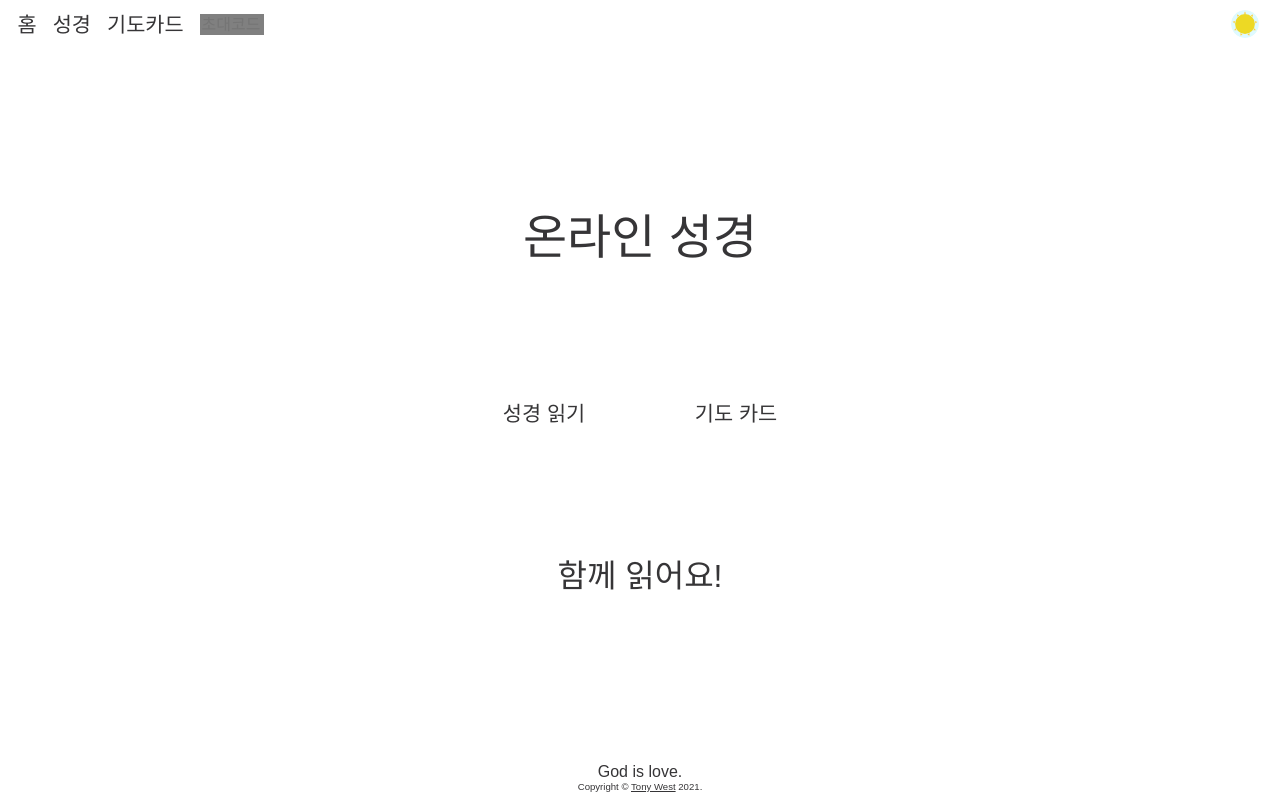
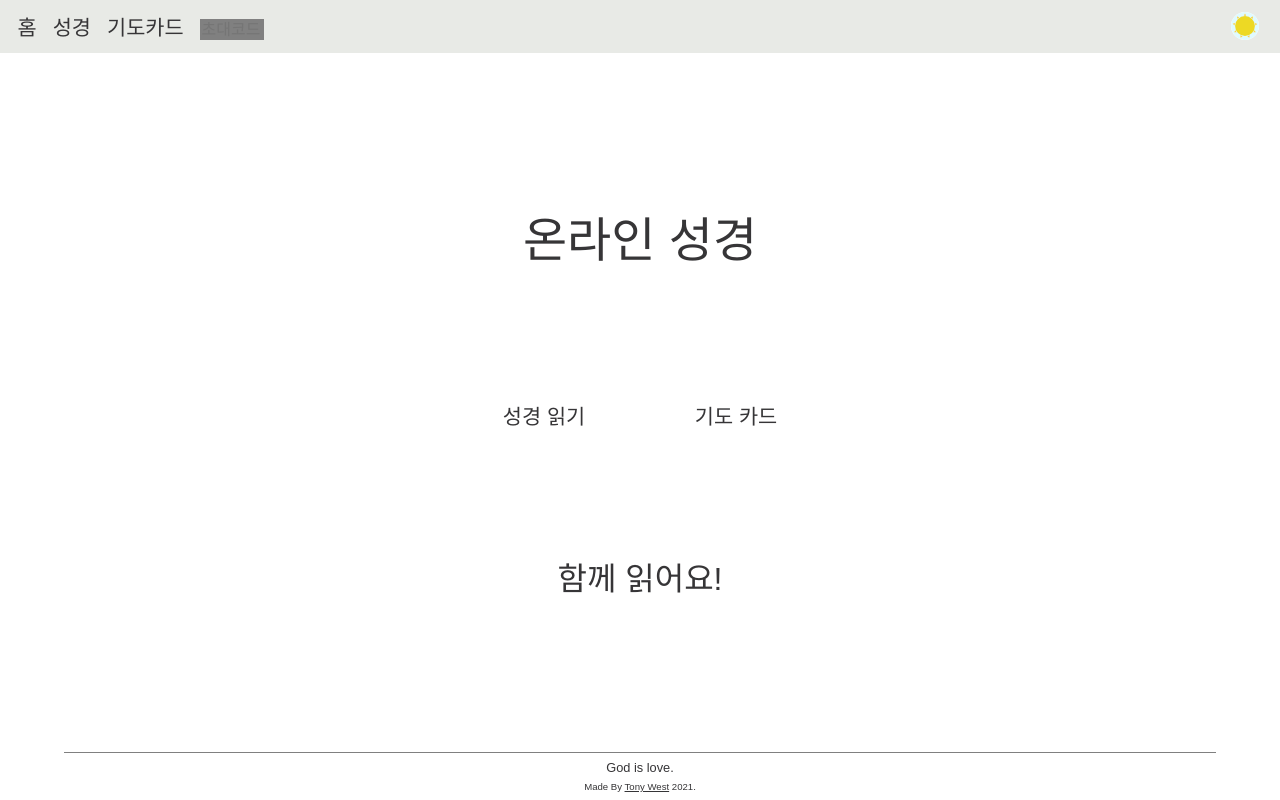
Before and after one commit to tonyw0527/bible-app, a Next.js app in the folder app/: page / in a window 1280 px wide. Built offline with nearby package versions, Linux system fonts and the light colour scheme; no server answers.

Commit message:
Update styles

```diff
--- a/app/components/basics/Copyright.tsx
+++ b/app/components/basics/Copyright.tsx
@@ -1,15 +1,8 @@
 import styled from "styled-components";
 
 const Container = styled.div`
-  flex-shrink: 0;
-
-  padding: 0.5rem;
   text-align: center;
   font-size: 0.6rem;
-`;
-
-const WordBox = styled.div`
-  font-size: 1rem;
 `;
 
 const A = styled.a`
@@ -25,13 +18,10 @@ const A = styled.a`
 export default function Copyright() {
   return (
     <Container>
-      <WordBox>{"God is love."}</WordBox>
-      <div>
-        {"Copyright © "}
-        <A href="https://tonyw.tistory.com/">Tony West</A>{" "}
-        {new Date().getFullYear()}
-        {"."}
-      </div>
+      {"Made By "}
+      <A href="https://tonyw.tistory.com/">Tony West</A>{" "}
+      {new Date().getFullYear()}
+      {"."}
     </Container>
   );
 }
--- a/app/components/basics/DarkModeToggleButton.tsx
+++ b/app/components/basics/DarkModeToggleButton.tsx
@@ -4,7 +4,7 @@ const Container = styled.div`
   position: absolute;
   top: 0;
   right: 1.1rem;
-  padding-top: 0.4rem;
+  padding-top: 0.55rem;
 
   &: hover {
     cursor: pointer;
@@ -14,9 +14,8 @@ const Container = styled.div`
 const Wrapper = styled.div`
   display: flex;
   border-radius: 50px;
-  padding: 0.2rem;
+  margin: 0.2rem;
   background-color: ${({ theme }) => theme.color.body};
-  transition: background-color 1s;
 `;
 
 const Button = styled.button`
--- /dev/null
+++ b/app/components/basics/Footer.tsx
@@ -0,0 +1,26 @@
+import Copyright from "./Copyright";
+import styled from "styled-components";
+
+const Container = styled.footer`
+  flex-shrink: 0;
+  width: 90%;
+  padding: 0.5rem;
+  border-top: 1px solid gray;
+`;
+
+const WordBox = styled.div`
+  margin-bottom: 0.3rem;
+  text-align: center;
+  font-size: 0.8rem;
+`;
+
+function Footer() {
+  return (
+    <Container>
+      <WordBox>{"God is love."}</WordBox>
+      <Copyright />
+    </Container>
+  );
+}
+
+export default Footer;
--- a/app/components/basics/Header.tsx
+++ b/app/components/basics/Header.tsx
@@ -5,17 +5,18 @@ import { observer } from "mobx-react";
 import { useStore } from "../../stores/StoreProvider";
 import styled from "styled-components";
 
-const Container = styled.div`
+const Container = styled.header`
   display: flex;
   justify-content: start;
-  padding: 0.5rem 1.1rem;
   width: 100%;
+  padding: 0.8rem 1.1rem;
+  background: ${({ theme }) => theme.color.header};
 `;
 
 const A = styled.a`
   margin-right: 1rem;
   font-size: 1.3rem;
-  margin-top: 0.3rem;
+  margin-top: 0.2rem;
 
   &: hover {
     cursor: pointer;
@@ -33,7 +34,7 @@ const Input = styled.input`
 
 const Span = styled.span`
   display: none;
-  margin-top: 0.65rem;
+  margin-top: 0.44rem;
   margin-left: 1rem;
   font-size: 0.9rem;
 `;
--- a/app/components/basics/Layout.tsx
+++ b/app/components/basics/Layout.tsx
@@ -1,6 +1,6 @@
 import { ReactNode } from "react";
 import Header from "./Header";
-import Copyright from "./Copyright";
+import Footer from "./Footer";
 import styled from "styled-components";
 
 const Container = styled.div`
@@ -20,7 +20,7 @@ const Layout = ({ children, onToggleTheme }: LayoutProps) => (
   <Container>
     <Header onToggleTheme={onToggleTheme} />
     {children}
-    <Copyright />
+    <Footer />
   </Container>
 );
 
--- a/app/package.json
+++ b/app/package.json
@@ -12,8 +12,8 @@
     "cookie": "^0.4.1",
     "html2canvas": "^1.0.0-rc.7",
     "js-cookie": "^2.2.1",
-    "mobx": "^6.0.4",
-    "mobx-react": "^7.0.5",
+    "mobx": "^6.1.4",
+    "mobx-react": "^7.1.0",
     "mongoose": "^5.11.12",
     "next": "10.0.5",
     "react": "17.0.1",
--- a/app/styles/styled.d.ts
+++ b/app/styles/styled.d.ts
@@ -8,6 +8,7 @@ declare module 'styled-components' {
 
         color: {
             body: string;
+            header: string;
             text: string;
             main_back: string;
             main_state_text: string;
--- a/app/styles/theme.ts
+++ b/app/styles/theme.ts
@@ -7,6 +7,7 @@ const lightTheme: DefaultTheme = {
 
   color: {
       body: 'white',
+      header: '#e8eae6',
       text: '#363537',
       main_back: '#a0c1b8',
       main_state_text: '#ffdf91',
@@ -21,7 +22,8 @@ const darkTheme: DefaultTheme = {
   mode_img: './moon.svg',
 
   color: {
-      body: '#363537',
+      body: '#0D1117',
+      header: '#161B22',
       text: '#FAFAFA',
       main_back: '#264445',
       main_state_text: '#f7dd53',
```
Also changed, not shown: app/components/basics/NotFound.tsx (renamed from app/components/basics/PageNotFound.tsx), 1 other file (tests, documents, lock files or other folders).
